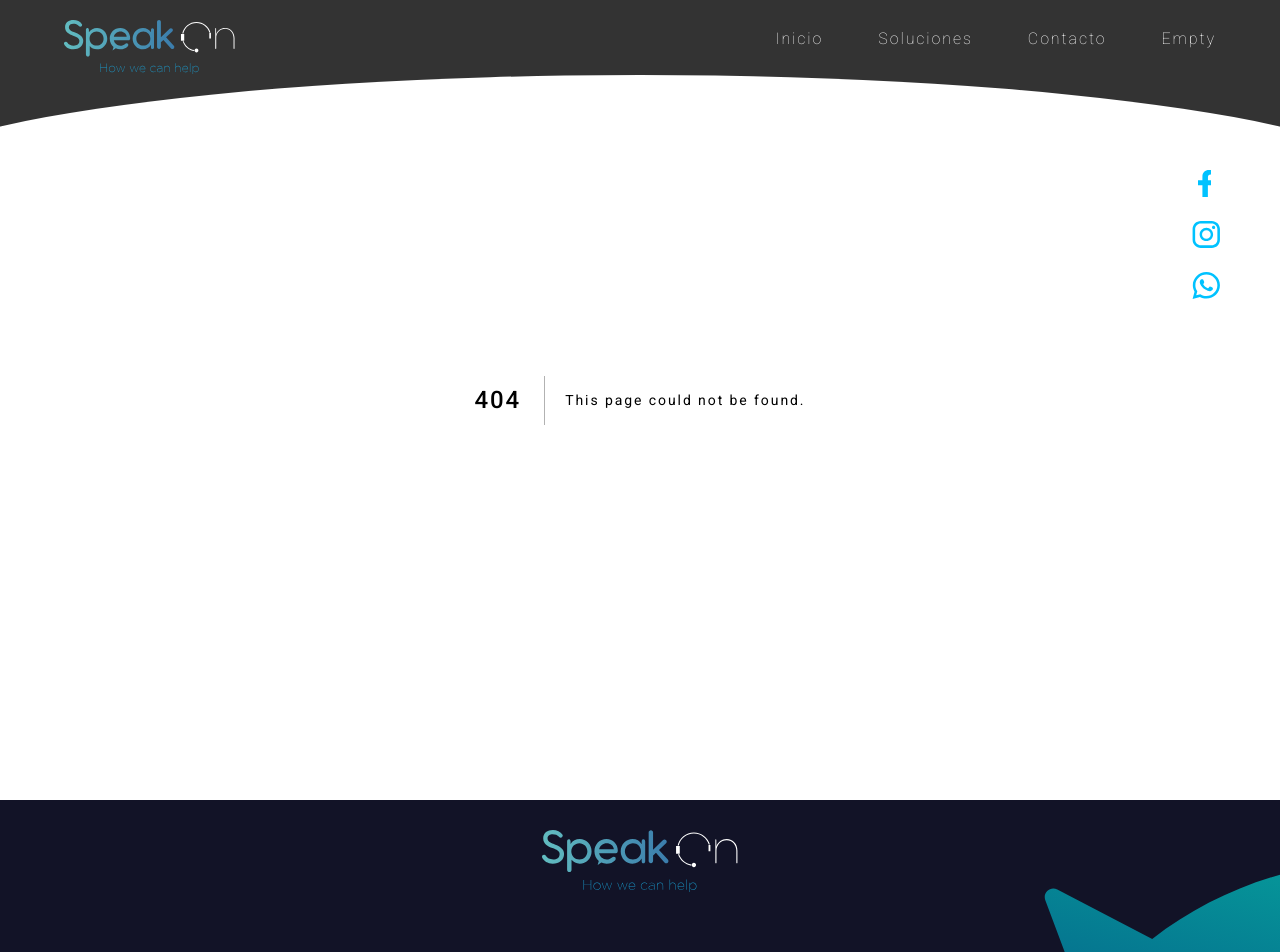
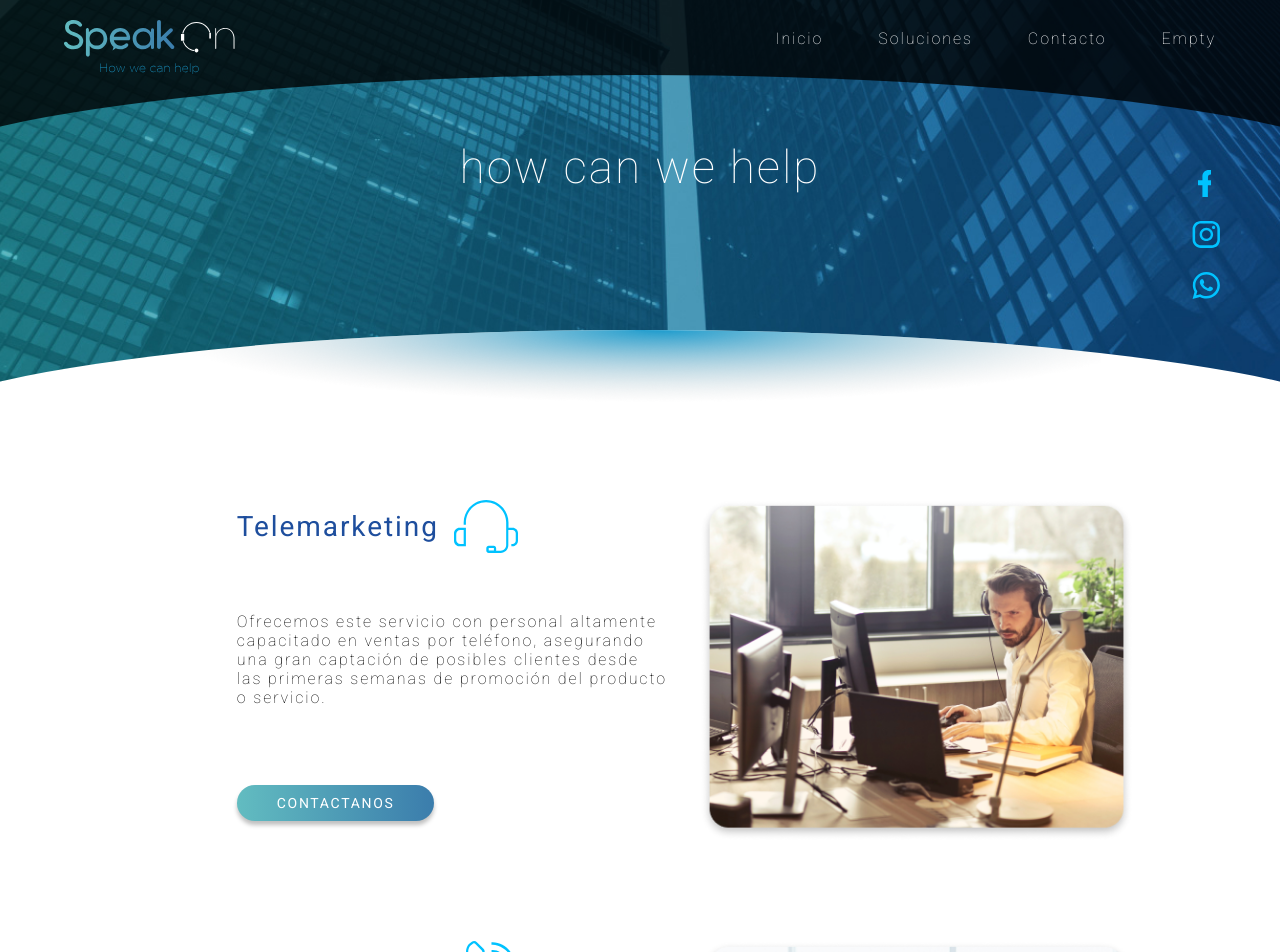
Before and after one commit to dinoDanic/speak-on, a Next.js app: page /soluciones in a window 1280 px wide. Before the commit this address had no page. Shown: the top 952 px of the page. Built offline with nearby package versions, Linux system fonts and the light colour scheme.

Commit message:
footer, soluciones page

```diff
--- a/components/Footer/footer.component.js
+++ b/components/Footer/footer.component.js
@@ -5,9 +5,20 @@ import Image from "next/image";
 import LogoPng from "../../img/logo.svg";
 import BigLogoSvg from "../../img/logo-icon.svg";
 
+import ImageSeperator from "../image-seperator/image-seperator.component";
+import Slider from "../slider/slider.component";
+import Contact from "../contact/contact.component";
+import Map from "../map/map.component";
+
 const Footer = () => {
   return (
-    <Container>
+    <>
+      <ImageSeperator>
+        <Slider />
+      </ImageSeperator>
+      <Contact />
+      <Map />
+      <Credits>
         <Top>
           <Logo>
             <Image src={LogoPng} alt="speak on logo image" />
@@ -22,11 +33,12 @@ const Footer = () => {
         <BigLogo>
           <Image src={BigLogoSvg} alt="speak on logo image" />
         </BigLogo>
-    </Container>
+      </Credits>
+    </>
   );
 };
 
-const Container = styled.div`
+const Credits = styled.div`
   width: 100%;
   height: 300px;
   background-color: ${(props) => props.theme.colors.ui.primary};
--- a/components/big-cat/big-cat.component.js
+++ b/components/big-cat/big-cat.component.js
@@ -9,13 +9,14 @@ import Button from "../ui/button/button.component";
 
 import BackArrowSvg from "../../img/cat/backarrow.svg";
 
-const BigCat = ({ data, setIsBig }) => {
+const BigCat = ({ data, setIsBig, normal }) => {
   const { image, title, message, icon } = data;
   return (
     <Wrap
       exit={{ y: -20, opacity: 0 }}
       initial={{ y: -20, opacity: 0 }}
       animate={{ y: 0, opacity: 1 }}
+      normal={normal}
     >
       <Content>
         <Column>
@@ -27,9 +28,11 @@ const BigCat = ({ data, setIsBig }) => {
           <ButtonFix>contactanos</ButtonFix>
         </Column>
         <Column>
-          <BackArrow onClick={() => setIsBig(false)}>
-            <Image src={BackArrowSvg} alt="back image" />
-          </BackArrow>
+          {!normal && (
+            <BackArrow onClick={() => setIsBig(false)}>
+              <Image src={BackArrowSvg} alt="back image" />
+            </BackArrow>
+          )}
           <Image src={image} quality="100" alt="support image" />
         </Column>
       </Content>
@@ -38,12 +41,13 @@ const BigCat = ({ data, setIsBig }) => {
 };
 
 const Wrap = styled(motion.div)`
-  position: absolute;
+  position: ${({ normal }) => !normal && "absolute"};
   background: #ffffff;
   width: 110%;
   left: -5%;
   padding: 0 5%;
-  height: 101%;
+  height: ${({ normal }) => !normal && "101%"};
+  margin-bottom: ${({ normal }) => normal && "100px"};
   top: 0;
 
   z-index: 200;
--- a/components/header/header.component.js
+++ b/components/header/header.component.js
@@ -27,7 +27,8 @@ const Bar = styled.div`
   position: fixed;
   overflow: hidden;
   color: white;
-  z-index: 999;
+  top: 0;
+  z-index: 900;
   &:after {
     content: "";
     box-sizing: border-box;
--- a/components/header/menu/menu.component.js
+++ b/components/header/menu/menu.component.js
@@ -1,12 +1,15 @@
 import React from "react";
 import styled from "styled-components";
+import Link from "next/link";
 
 const Menu = () => {
   return (
     <Container>
       <Items>
         <Item>Inicio</Item>
-        <Item>Soluciones</Item>
+        <Link href="/soluciones">
+          <Item>Soluciones</Item>
+        </Link>
         <Item>Contacto</Item>
         <Item>Empty</Item>
       </Items>
--- a/components/image-seperator/image-seperator.component.js
+++ b/components/image-seperator/image-seperator.component.js
@@ -6,13 +6,13 @@ import BuildingImage from "../../img/home/buildings.jpg";
 import BlurImage from "../../img/home/blur.png";
 import Container from "../ui/container/container.component";
 
-const ImageSeperator = ({ image, children }) => {
+const ImageSeperator = ({ image, children, top }) => {
   return (
     <Wrap>
       <Container>
         <Content>{children}</Content>
       </Container>
-      <Sep>
+      <Sep top={top}>
         {image && (
           <Image
             layout="fill"
@@ -33,7 +33,6 @@ const ImageSeperator = ({ image, children }) => {
 };
 
 const Wrap = styled.div`
-  margin-top: 50px;
   position: relative;
   display: flex;
   justify-content: center;
@@ -60,8 +59,8 @@ const Sep = styled.div`
   top: 0;
   height: 100%;
   background: ${(props) => props.theme.colors.ui.primaryGradient};
-  border-top-left-radius: 2000px 300px;
-  border-top-right-radius: 2000px 300px;
+  border-top-left-radius: ${({ top }) => (top ? "2000px 300px" : "0")};
+  border-top-right-radius: ${({ top }) => (top ? "2000px 300px" : "0")};
 `;
 const Sep2 = styled.div`
   width: 120%;
@@ -87,4 +86,7 @@ const Shadow = styled.div`
   }
 `;
 
+ImageSeperator.defaultProps = {
+  top: true,
+};
 export default ImageSeperator;
--- /dev/null
+++ b/components/loading/loading.component.js
@@ -0,0 +1,34 @@
+import React from "react";
+import Image from "next/image";
+import styled from "styled-components";
+import { motion } from "framer-motion";
+
+import LogoSvg from "../../img/logo-icon.svg";
+
+const Loading = () => {
+  return (
+    <Wraper exit={{ opacity: 0 }}>
+      <Content
+        initial={{ rotate: -103 }}
+        animate={{ rotate: -153 }}
+        transition={{ duration: 0.5, repeat: Infinity, repeatType: "mirror" }}
+      >
+        <Image src={LogoSvg} width="60" alt="logo image" />
+      </Content>
+    </Wraper>
+  );
+};
+
+const Wraper = styled(motion.div)`
+  position: fixed;
+  top: 0;
+  width: 100%;
+  height: 100%;
+  display: flex;
+  justify-content: center;
+  align-items: center;
+  background-color: ${(props) => props.theme.colors.ui.primary};
+  z-index: 999;
+`;
+const Content = styled(motion.div)``;
+export default Loading;
--- a/pages/_app.js
+++ b/pages/_app.js
@@ -1,17 +1,30 @@
+import React, { useState, useEffect } from "react";
 import { ThemeProvider } from "styled-components";
 import { theme } from "../styles/theme";
 import { GlobalStyle } from "../styles/theme/global";
+import { AnimatePresence, motion } from "framer-motion";
+import styled from "styled-components";
 
 import Header from "../components/header/header.component";
 import Footer from "../components/Footer/footer.component";
 import SocialMedia from "../components/social-media/social-media.component";
 import MenuMobile from "../components/header/menu-mobile/menu-mobile.component";
 import HideDesktop from "../components/ui/hide-desktop/hide-desktop.component";
+import Loading from "../components/loading/loading.component";
 
 function MyApp({ Component, pageProps }) {
+  const [isLoading, setIsLoading] = useState(true);
+  useEffect(() => {
+    setTimeout(() => {
+      setIsLoading(false);
+    }, 1000);
+  }, []);
   return (
     <ThemeProvider theme={theme}>
       <GlobalStyle />
+      <AnimatePresence>{isLoading && <Loading />}</AnimatePresence>
+
+      <Content animate={{ opacity: 1 }} initial={{ opacity: 0 }}>
         <Header />
         <HideDesktop>
           <SocialMedia />
@@ -19,8 +32,11 @@ function MyApp({ Component, pageProps }) {
         <MenuMobile />
         <Component {...pageProps} />
         <Footer />
+      </Content>
     </ThemeProvider>
   );
 }
 
+const Content = styled(motion.div)``;
+
 export default MyApp;
--- a/pages/index.js
+++ b/pages/index.js
@@ -20,11 +20,6 @@ export default function Home() {
         <Title>How we can help</Title>
       </ImageSeperator>
       <Cats />
-      <ImageSeperator>
-        <Slider />
-      </ImageSeperator>
-      <Contact />
-      <Map />
     </>
   );
 }
--- /dev/null
+++ b/pages/soluciones/index.js
@@ -0,0 +1,32 @@
+import React from "react";
+import styled from "styled-components";
+
+import BigCat from "../../components/big-cat/big-cat.component";
+import ImageSeperator from "../../components/image-seperator/image-seperator.component";
+
+import { catsData } from "../../components/cats/cats.data";
+import Container from "../../components/ui/container/container.component";
+
+const Soluciones = () => {
+  console.log(catsData);
+  return (
+    <Wrap>
+      <ImageSeperator image top={false}>
+        <Title>how can we help</Title>
+      </ImageSeperator>
+      <Container>
+        {catsData?.map((data) => (
+          <BigCat normal data={data} key={data.text} />
+        ))}
+      </Container>
+    </Wrap>
+  );
+};
+const Wrap = styled.div``;
+const Title = styled.div`
+  font-size: 46px;
+  color: white;
+  font-weight: 100;
+`;
+
+export default Soluciones;
--- a/styles/theme/global.js
+++ b/styles/theme/global.js
@@ -8,7 +8,6 @@ export const GlobalStyle = createGlobalStyle`
 		font-family: 'Roboto', sans-serif;
 	}
 	body {
-		height: 3000px;
 		letter-spacing: 0.12em;
 	}
 	@media (max-width: 1300px) {
```
Also changed, not shown: components/hero/animations.js (+5 -3 lines), img/icons/logo-icon.png (deleted), img/logo.png (deleted). Lines whose indentation alone changed are shown as unchanged.
